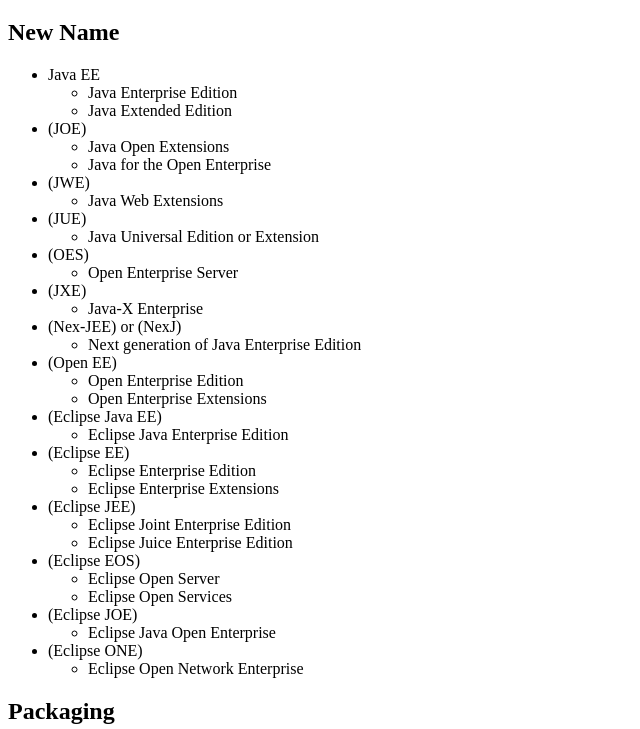
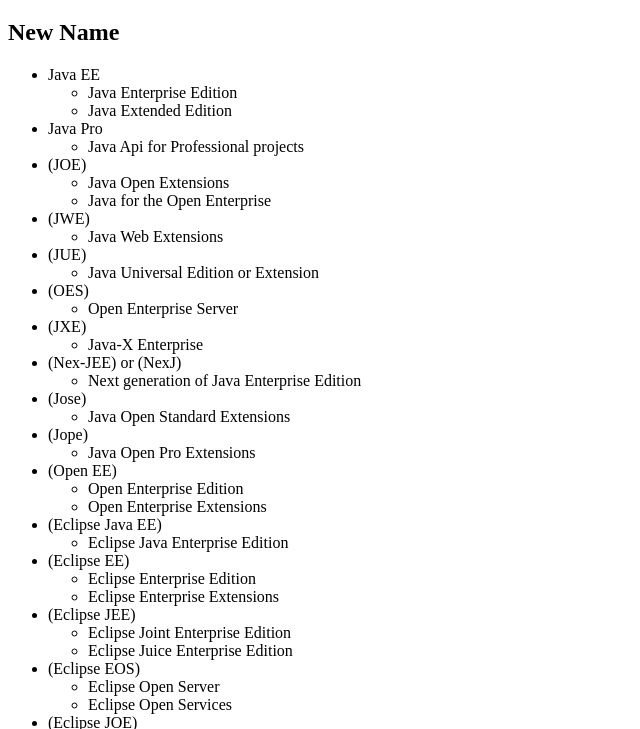
Before and after one commit to mjremijan/java-ee-technologies, a plain HTML site: page discussions.html in a window 1280 px wide. Shown: the part 61-790 px from the top of the page, without its empty margins (0-640 px from the left). Drawn offline with Linux system fonts and the light colour scheme.

Commit message:
Deploying Java EE Technologies 1.0.0.0-SNAPSHOT

```diff
--- a/discussions.html
+++ b/discussions.html
@@ -9,6 +9,11 @@
                 <ul>
                     <li>Java Enterprise Edition</li>
                     <li>Java Extended Edition</li>
+                </ul>
+            </li>
+            <li>Java Pro
+                <ul>
+                    <li>Java Api for Professional projects</li>
                 </ul>
             </li>
             <li>(JOE)
@@ -42,6 +47,16 @@
             <li>(Nex-JEE) or (NexJ)
                 <ul>
                     <li>Next generation of Java Enterprise Edition</li>
+                </ul>
+            </li>
+            <li>(Jose)
+                <ul>
+                    <li>Java Open Standard Extensions</li>
+                </ul>
+            </li>
+            <li>(Jope)
+                <ul>
+                    <li>Java Open Pro Extensions</li>
                 </ul>
             </li>
             <li>(Open EE)
```
